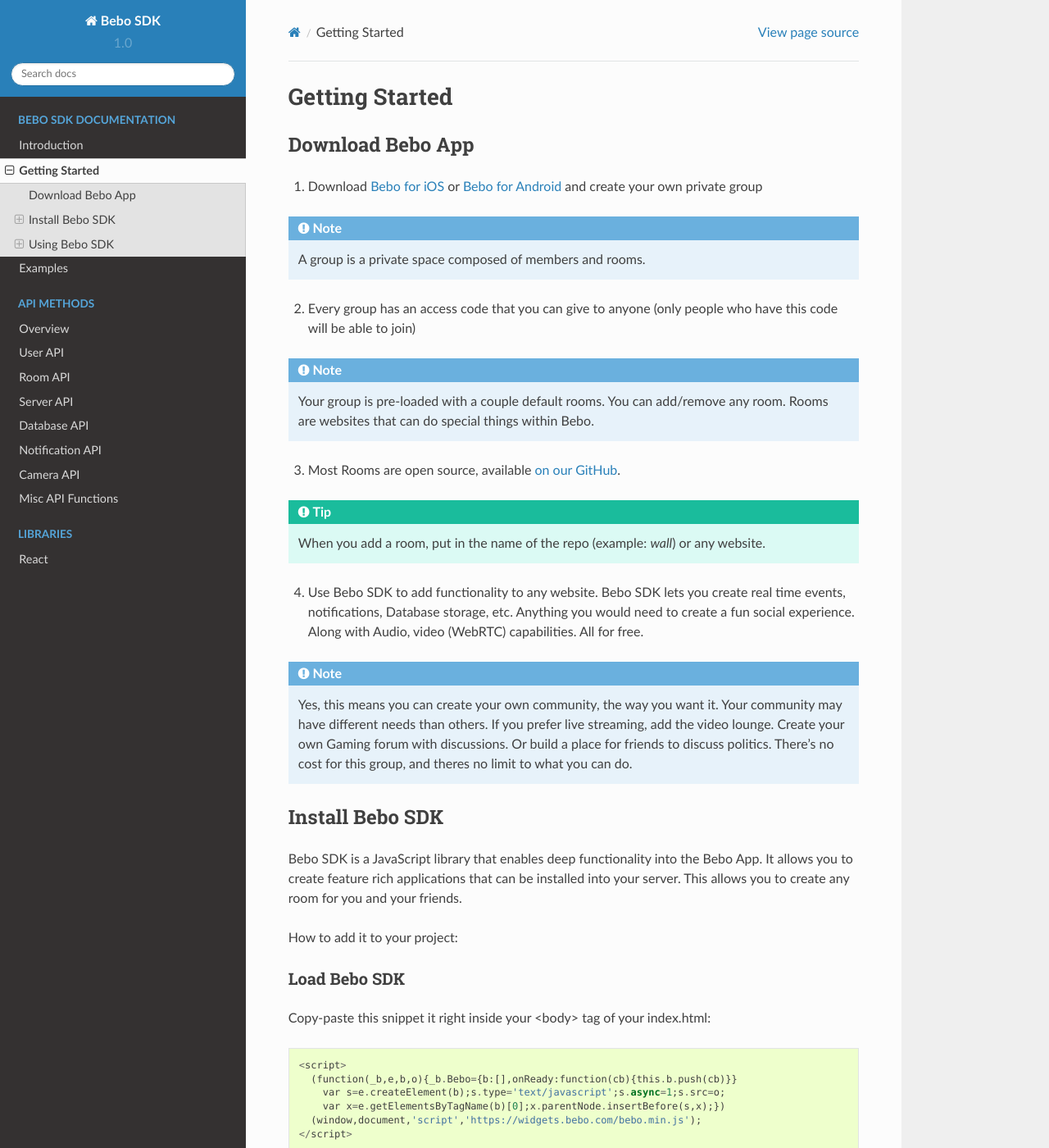
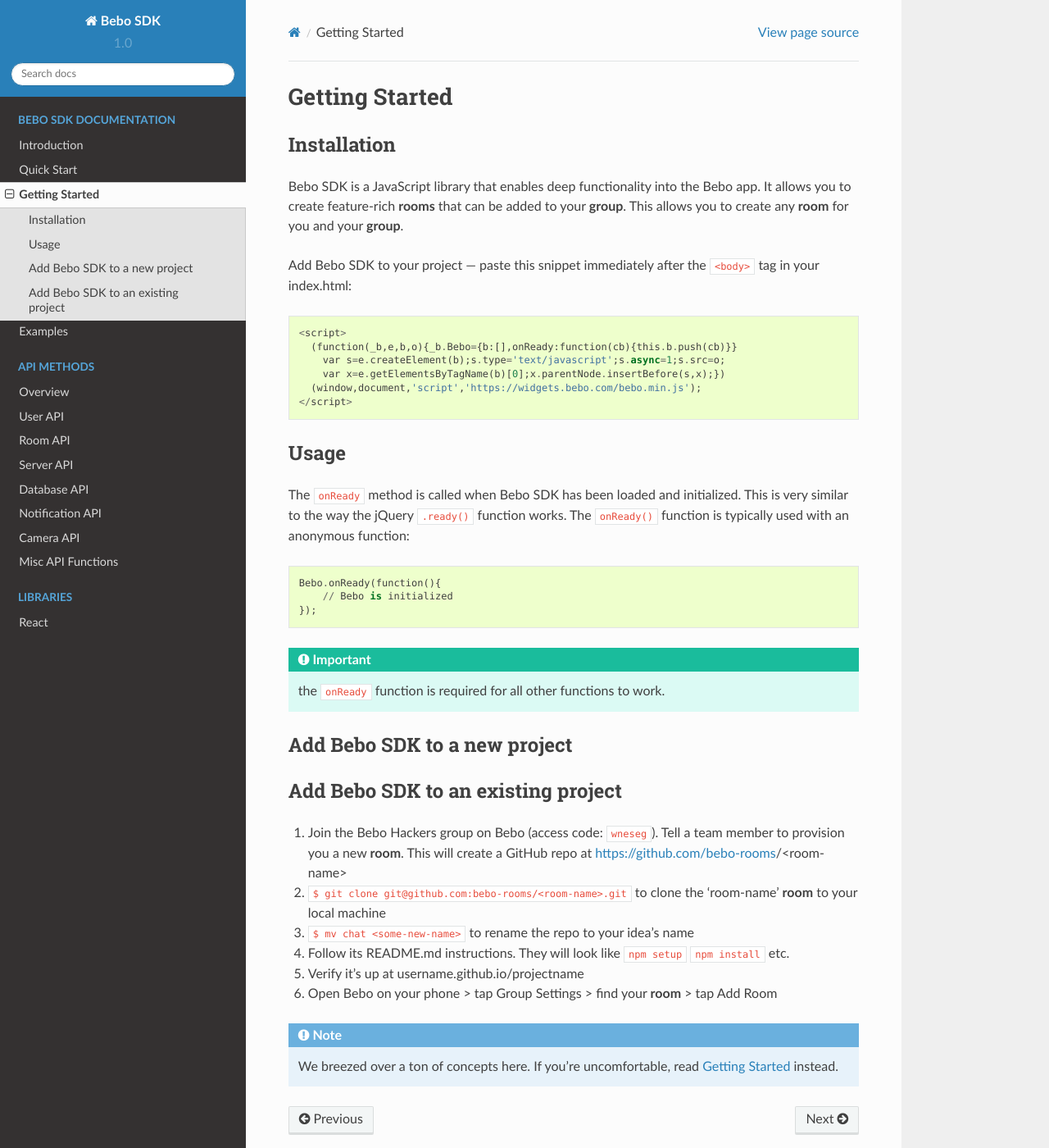
Before and after one commit to bebo/bebo-sdk-docs, a Sphinx documentation site: the page built from docs/getting_started.rst, in a window 1280 px wide and 1400 px high. Shown: the whole window at 82% size. Built offline with Sphinx 7.4.7 and the Read the Docs theme 2.0.0, drawn with Linux system fonts in a browser that asks for light colours; some of the changed text lies outside the part shown.

Commit message:
Much better first-time developer experience

```diff
--- a/docs/getting_started.rst
+++ b/docs/getting_started.rst
@@ -1,34 +1,11 @@
 Getting Started
 ===============
 
-Download Bebo App
+Installation
 ---------------
-1. Download `Bebo for iOS <https://itunes.apple.com/us/app/bebo-private-server-for-your/id943549087?mt=8>`_ or `Bebo for Android <https://play.google.com/store/apps/details?id=com.bebo.varys>`_ and create your own private group
+Bebo SDK is a JavaScript library that enables deep functionality into the Bebo app. It allows you to create feature-rich **rooms** that can be added to your **group**. This allows you to create any **room** for you and your **group**.
 
-.. note:: A group is a private space composed of members and rooms.
-
-2. Every group has an access code that you can give to anyone (only people who have this code will be able to join)
-
-.. note:: Your group is pre-loaded with a couple default rooms. You can add/remove any room. Rooms are websites that can do special things within Bebo.
-
-3. Most Rooms are open source, available `on our GitHub <https://github.com/bebo-rooms>`_.
-
-.. tip:: When you add a room, put in the name of the repo (example: `wall`) or any website.
-
-4. Use Bebo SDK to add functionality to any website. Bebo SDK lets you create real time events, notifications, Database storage, etc. Anything you would need to create a fun social experience. Along with Audio, video (WebRTC) capabilities. All for free.
-
-.. note:: Yes, this means you can create your own community, the way you want it. Your community may have different needs than others. If you prefer live streaming, add the video lounge. Create your own Gaming forum with discussions. Or build a place for friends to discuss politics. There’s no cost for this group, and theres no limit to what you can do.
-
-Install Bebo SDK
----------------
-Bebo SDK is a JavaScript library that enables deep functionality into the Bebo App. It allows you to create feature rich applications that can be installed into your server. This allows you to create any room for you and your friends.
-
-How to add it to your project:
-
-Load Bebo SDK
-################
-
-Copy-paste this snippet it right inside your <body> tag of your index.html::
+Add Bebo SDK to your project — paste this snippet immediately after the :code:`<body>` tag in your index.html::
 
     <script>
       (function(_b,e,b,o){_b.Bebo={b:[],onReady:function(cb){this.b.push(cb)}}
@@ -37,17 +14,31 @@
       (window,document,'script','https://widgets.bebo.com/bebo.min.js');
     </script>
 
-Using Bebo SDK
+Usage
 --------
 
-Call `Bebo.onReady(callback)`
-##############################
-
-The `onReady` method is called when Bebo SDK has been loaded and initialized. This is very similar to the way the jQuery `.ready()` function works.
-The `onReady()` function is typically used with an anonymous function::
+The :code:`onReady` method is called when Bebo SDK has been loaded and initialized. This is very similar to the way the jQuery :code:`.ready()` function works.
+The :code:`onReady()` function is typically used with an anonymous function::
 
     Bebo.onReady(function(){
         // Bebo is initialized
     });
 
-.. important:: the `onReady` function is required for all other functions to work.
+.. important:: the :code:`onReady` function is required for all other functions to work.
+
+Add Bebo SDK to a new project
+-----------------------------------
+
+
+Add Bebo SDK to an existing project
+----------------------------------------
+
+
+#. Join the Bebo Hackers group on Bebo (access code: :code:`wneseg`). Tell a team member to provision you a new **room**. This will create a GitHub repo at https://github.com/bebo-rooms/<room-name>
+#. :code:`$ git clone git@github.com:bebo-rooms/<room-name>.git` to clone the 'room-name' **room** to your local machine
+#. :code:`$ mv chat <some-new-name>` to rename the repo to your idea's name
+#. Follow its README.md instructions. They will look like :code:`npm setup` :code:`npm install` etc.
+#. Verify it’s up at username.github.io/projectname
+#. Open Bebo on your phone > tap Group Settings > find your **room** > tap Add Room
+
+.. note:: We breezed over a ton of concepts here. If you're uncomfortable, read :doc:`/getting_started` instead.
```
Also changed, not shown: docs/index.rst (+25 -0 lines), docs/quick_start.rst (added, +61 -0 lines).
